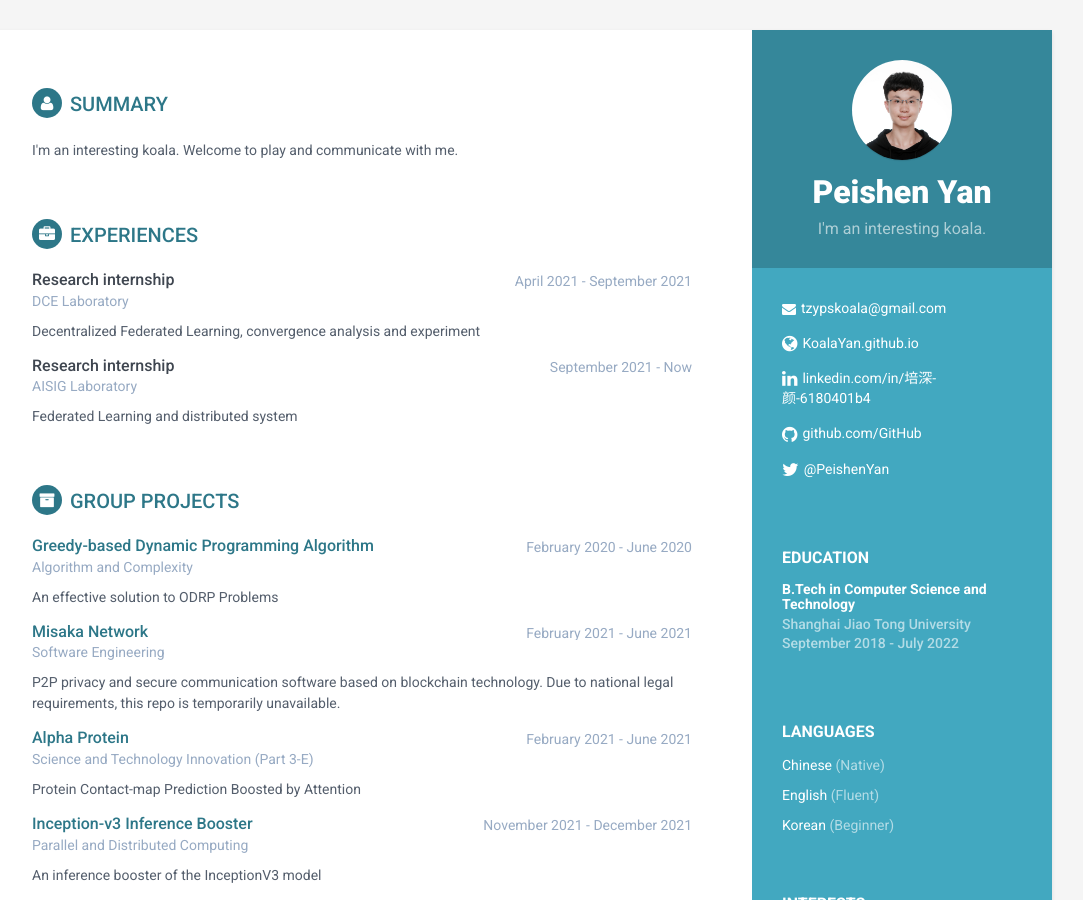
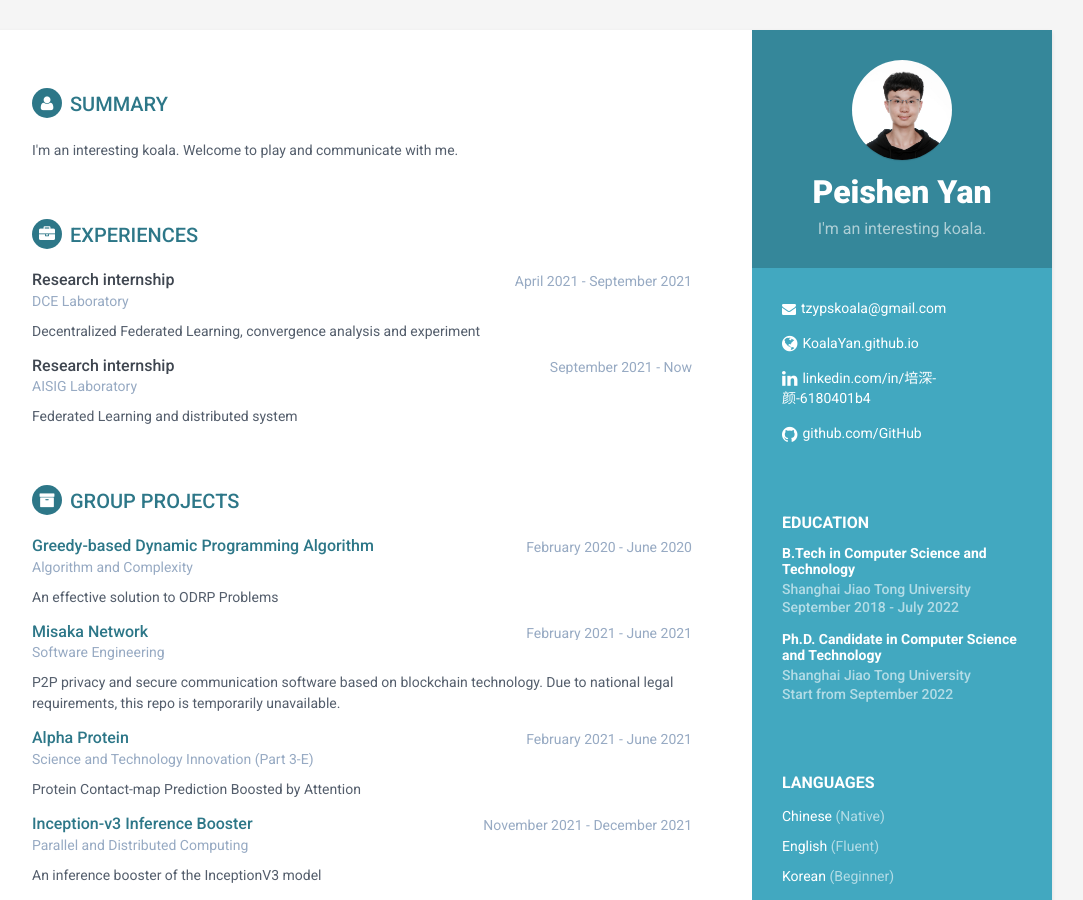
Before and after one commit to KoalaYan/KoalaYan.github.io, a Jekyll site: the page built from cv.html, in a window 1280 px wide and 900 px high. Shown: the whole window, without its empty margins (128-1211 px from the left). Built offline with Jekyll 4.4.1, drawn with Linux system fonts in a browser that asks for light colours.

Commit message:
change sth.

```diff
--- a/_config.yml
+++ b/_config.yml
@@ -21,7 +21,7 @@ email: tzypskoala@gmail.com
 website: KoalaYan.github.io # do not add http://
 linkedin: 培深-颜-6180401b4
 github: KoalaYan
-twitter: '@PeishenYan'
+# twitter: '@PeishenYan'
 
 # Files or folders to be excluded
 # exclude: [gitbook_source_code/]
--- a/_data/cv_profile.yml
+++ b/_data/cv_profile.yml
@@ -2,3 +2,7 @@ summary: I'm an interesting koala. Welcome to play and communicate with me.
 degree: B.Tech in Computer Science and Technology
 school: Shanghai Jiao Tong University
 school_time: September 2018 - July 2022
+
+degree2: Ph.D. Candidate in Computer Science and Technology
+school2: Shanghai Jiao Tong University
+school_time2: Start from September 2022
--- a/_includes/cv_education.html
+++ b/_includes/cv_education.html
@@ -6,4 +6,11 @@
         <div class="time">{{ site.data.cv_profile.school_time }}</div>
         <div class="time"><h6>{{ site.data.cv_profile.school_certificate }}</h6></div>
     </div><!--//item-->
+
+    <div class="item">
+        <h4 class="degree">{{ site.data.cv_profile.degree2 }}</h4>
+        <h5 class="meta">{{ site.data.cv_profile.school2 }}</h5>
+        <div class="time">{{ site.data.cv_profile.school_time2 }}</div>
+        <div class="time"><h6>{{ site.data.cv_profile.school_certificate2 }}</h6></div>
+    </div><!--//item-->
 </div><!--//education-container-->
```
